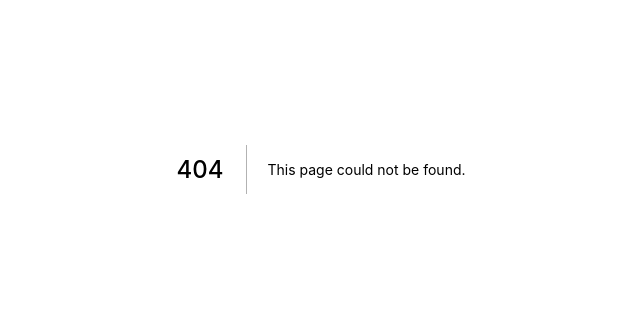
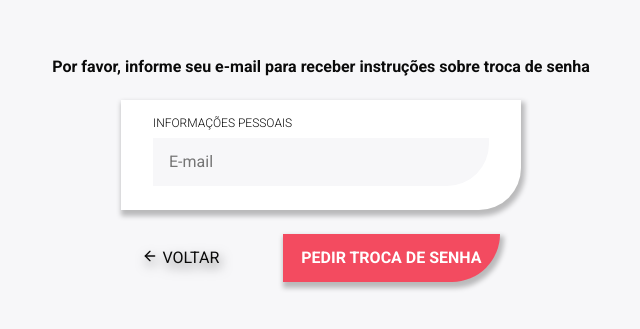
Before and after one commit to JoaoGuiBC/Palma-Pata, a Next.js app in the folder web/: page /novaSenha/pedirSenha in a window 1280 px wide. Before the commit this address had no page. Shown: the part 231-560 px from the top of the page, without its empty margins (319-959 px from the left). Built offline with nearby package versions, Linux system fonts and the light colour scheme; no server answers.

Commit message:
Now is possible to request a password reset

```diff
--- a/web/package.json
+++ b/web/package.json
@@ -18,6 +18,7 @@
     "react-icons": "^4.3.1",
     "react-loader-spinner": "^5.1.4",
     "react-query": "^3.34.15",
+    "react-toastify": "^8.2.0",
     "styled-components": "^5.3.3",
     "yup": "^0.32.11"
   },
--- a/web/src/components/Button/index.tsx
+++ b/web/src/components/Button/index.tsx
@@ -7,13 +7,13 @@ import { Container } from './styles';
 interface ButtonProps extends ButtonHTMLAttributes<HTMLButtonElement> {
   colorScheme: 'green' | 'red';
   title: string;
-  isLoading: boolean;
+  isLoading?: boolean;
 }
 
 export const Button: React.FC<ButtonProps> = ({
   colorScheme,
   title,
-  isLoading,
+  isLoading = false,
   ...rest
 }) => (
   <Container isLoading={isLoading} colorScheme={colorScheme} {...rest}>
--- a/web/src/components/forms/SignInForm/index.tsx
+++ b/web/src/components/forms/SignInForm/index.tsx
@@ -1,3 +1,4 @@
+import Link from 'next/link';
 import {
   SubmitHandler, UseFormHandleSubmit, UseFormRegister,
 } from 'react-hook-form';
@@ -8,6 +9,7 @@ import { Input } from '../../Input';
 
 import {
   Form,
+  ForgotPasswordLink,
   SectionTitle,
   Actions,
   LogInButton,
@@ -48,6 +50,9 @@ export const SignInForm: React.FC<SignInFormProps> = ({
         register={register}
         validationError={errors.password}
       />
+      <Link href="/novaSenha/pedirSenha">
+        <ForgotPasswordLink>Esqueci minha senha</ForgotPasswordLink>
+      </Link>
     </Form>
     <Actions
       key="SignInActions"
--- a/web/src/pages/_app.tsx
+++ b/web/src/pages/_app.tsx
@@ -2,6 +2,9 @@ import Head from 'next/head';
 import { AppProps } from 'next/app';
 import { QueryClientProvider } from 'react-query';
 import { ThemeProvider } from 'styled-components';
+import { ToastContainer } from 'react-toastify';
+
+import 'react-toastify/dist/ReactToastify.css';
 
 import { GlobalStyle } from '../styles/globals';
 import Theme from '../styles/theme';
@@ -12,6 +15,7 @@ function MyApp({ Component, pageProps }: AppProps) {
   return (
     <QueryClientProvider client={queryClient}>
       <ThemeProvider theme={Theme}>
+        <ToastContainer />
         <Head>
           <title>Pata e Palma</title>
         </Head>
--- /dev/null
+++ b/web/src/pages/novaSenha/atualizarSenha.tsx
@@ -0,0 +1,7 @@
+const AtualizarSenha: React.FC = () => (
+  <div>
+    <h1>Atualizar Senha</h1>
+  </div>
+);
+
+export default AtualizarSenha;
--- /dev/null
+++ b/web/src/pages/novaSenha/pedirSenha.tsx
@@ -0,0 +1,87 @@
+import { yupResolver } from '@hookform/resolvers/yup';
+import Link from 'next/link';
+import { SubmitHandler, useForm } from 'react-hook-form';
+import { FiArrowLeft } from 'react-icons/fi';
+import { useMutation } from 'react-query';
+import { toast } from 'react-toastify';
+
+import { Button } from '../../components/Button';
+import { Input } from '../../components/Input';
+
+import {
+  requestPasswordResetFormSchema,
+  RequestPasswordResetInputsProps,
+} from '../../utils/yupSchemas/requestPasswordResetFormSchema';
+
+import {
+  Container,
+  Title,
+  Form,
+  SectionTitle,
+  Actions,
+  ReturnButton,
+} from '../../styles/Pages/novaSenha/atualizarSenha';
+import { api } from '../../services/api';
+
+const NovaSenha: React.FC = () => {
+  const { isLoading, mutate } = useMutation(async (email: string) => {
+    try {
+      const response = await api.get(`/emails/recoverPassword/${email}`);
+      return response.data;
+    } catch (error: any) {
+      throw error.response.data.message;
+    }
+  });
+
+  const {
+    register, handleSubmit, formState: { errors },
+  } = useForm<RequestPasswordResetInputsProps>({
+    resolver: yupResolver(requestPasswordResetFormSchema),
+  });
+
+  const onRequestReset: SubmitHandler<RequestPasswordResetInputsProps> = (data) => {
+    mutate(data.email, {
+      onError: (error) => {
+        toast.error(`${error}`);
+      },
+      onSuccess: () => {
+        toast.success('Cheque seu E-mail (pode levar alguns minutos para aparecer, lembre-se de olhar no spam)');
+      },
+    });
+  };
+
+  return (
+    <Container>
+      <Title>Por favor, informe seu e-mail para receber instruções sobre troca de senha</Title>
+      <Form
+        onSubmit={handleSubmit(onRequestReset)}
+        id="RequestPasswordResetForm"
+      >
+        <SectionTitle>INFORMAÇÕES PESSOAIS</SectionTitle>
+        <Input
+          placeholder="E-mail"
+          name="email"
+          register={register}
+          validationError={errors.email}
+        />
+      </Form>
+      <Actions>
+        <Link href="/">
+          <ReturnButton>
+            <FiArrowLeft />
+            VOLTAR
+          </ReturnButton>
+        </Link>
+        <Button
+          type="submit"
+          colorScheme="red"
+          title="PEDIR TROCA DE SENHA"
+          form="RequestPasswordResetForm"
+          isLoading={isLoading}
+        />
+      </Actions>
+    </Container>
+  );
+};
+
+export default NovaSenha;
--- /dev/null
+++ b/web/src/styles/Pages/novaSenha/atualizarSenha.ts
@@ -0,0 +1,61 @@
+import styled from 'styled-components';
+
+export const Container = styled.div`
+  width: 100vw;
+  height: 100vh;
+
+  display: flex;
+  flex-direction: column;
+
+  justify-content: center;
+  align-items: center;
+
+  gap: 1.5rem;
+`;
+
+export const Title = styled.strong``;
+
+export const Form = styled.form`
+  display: flex;
+  flex-direction: column;
+
+  width: 25rem;
+  height: fit-content;
+  padding: 0 2rem 1rem;
+  border-radius: 0px 0px 42px 0px;
+
+  box-shadow: 2px 4px 5px 2px rgba(0, 0, 0, 0.25);
+  background: ${({ theme }) => theme.colors.shape};
+`;
+
+export const SectionTitle = styled.span`
+  font-weight: 300;
+  font-size: 0.75rem;
+  line-height: 14px;
+
+  margin-top: 1rem;
+`;
+
+export const Actions = styled.div`
+  display: flex;
+  align-items: center;
+  gap: 4rem;
+`;
+
+export const ReturnButton = styled.span`
+  display: flex;
+  gap: 0.25rem;
+
+  color: ${({ theme }) => theme.colors.text};
+  background: transparent;
+  border: none;
+
+  filter: drop-shadow(2px 5px 6px rgba(0, 0, 0, 0.55));
+  transition: opacity 0.2s;
+
+  cursor: pointer;
+
+  &:hover {
+    opacity: 0.5;
+  }
+`;
--- a/web/src/styles/globals.ts
+++ b/web/src/styles/globals.ts
@@ -1,6 +1,15 @@
 import { createGlobalStyle } from 'styled-components';
 
 export const GlobalStyle = createGlobalStyle`
+  :root {
+    --toastify-color-info: ${({ theme }) => theme.colors.logo};
+    --toastify-color-success: ${({ theme }) => theme.colors.main};
+    --toastify-color-error: ${({ theme }) => theme.colors.attention};
+
+    --toastify-toast-background: ${({ theme }) => theme.colors.shape};
+
+    --toastify-font-family: 'Roboto';
+  }
   * {
     margin: 0;
     padding: 0;
--- /dev/null
+++ b/web/src/utils/yupSchemas/requestPasswordResetFormSchema.ts
@@ -0,0 +1,12 @@
+import * as yup from 'yup';
+
+export interface RequestPasswordResetInputsProps {
+  email: string;
+}
+
+export const requestPasswordResetFormSchema = yup.object({
+  email: yup
+    .string()
+    .email('Informe um e-mail válido')
+    .required('Campo obrigatório'),
+});
```
Also changed, not shown: web/src/pages/index.tsx (+2 -10 lines), 1 other file (tests, documents, lock files or other folders).
